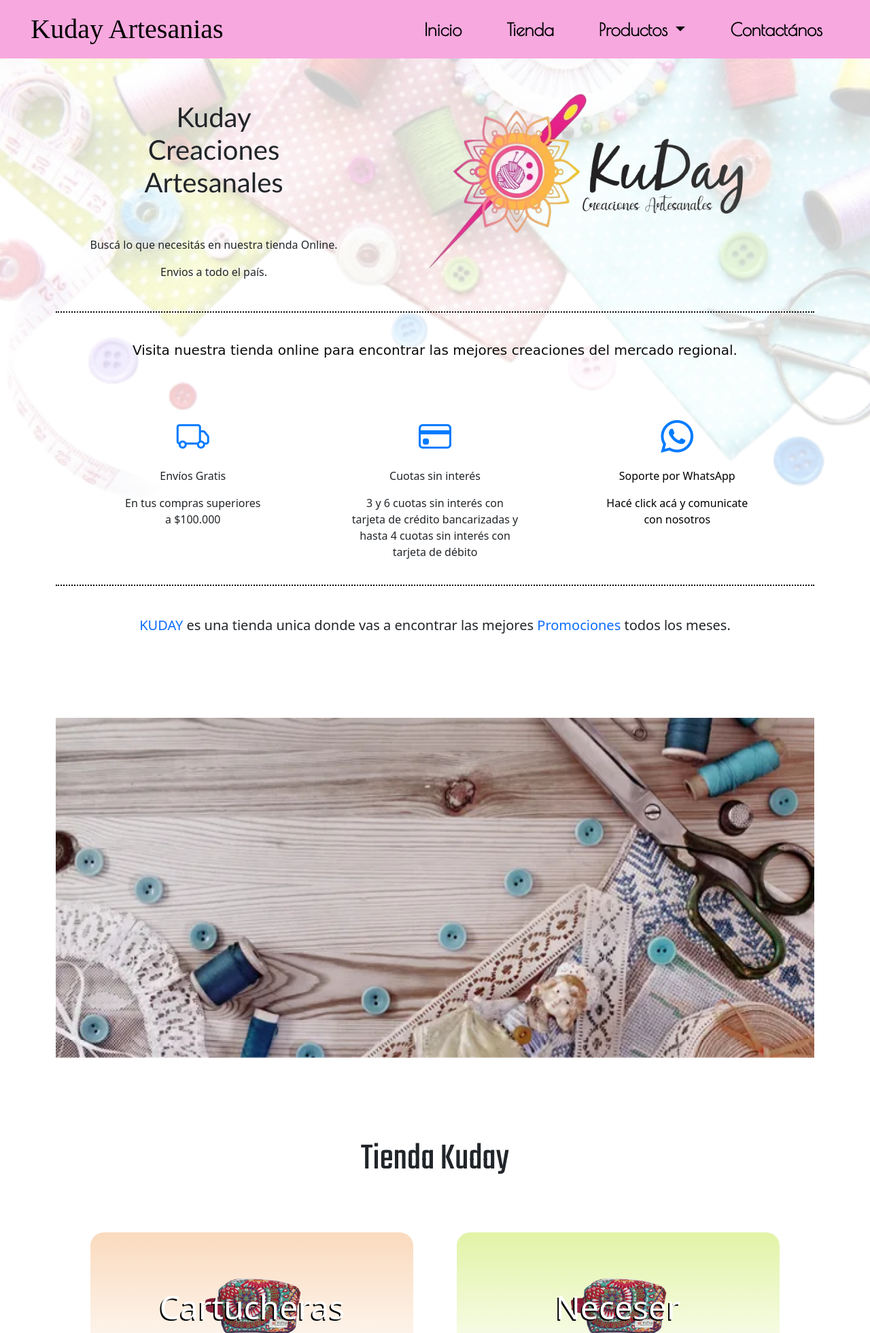
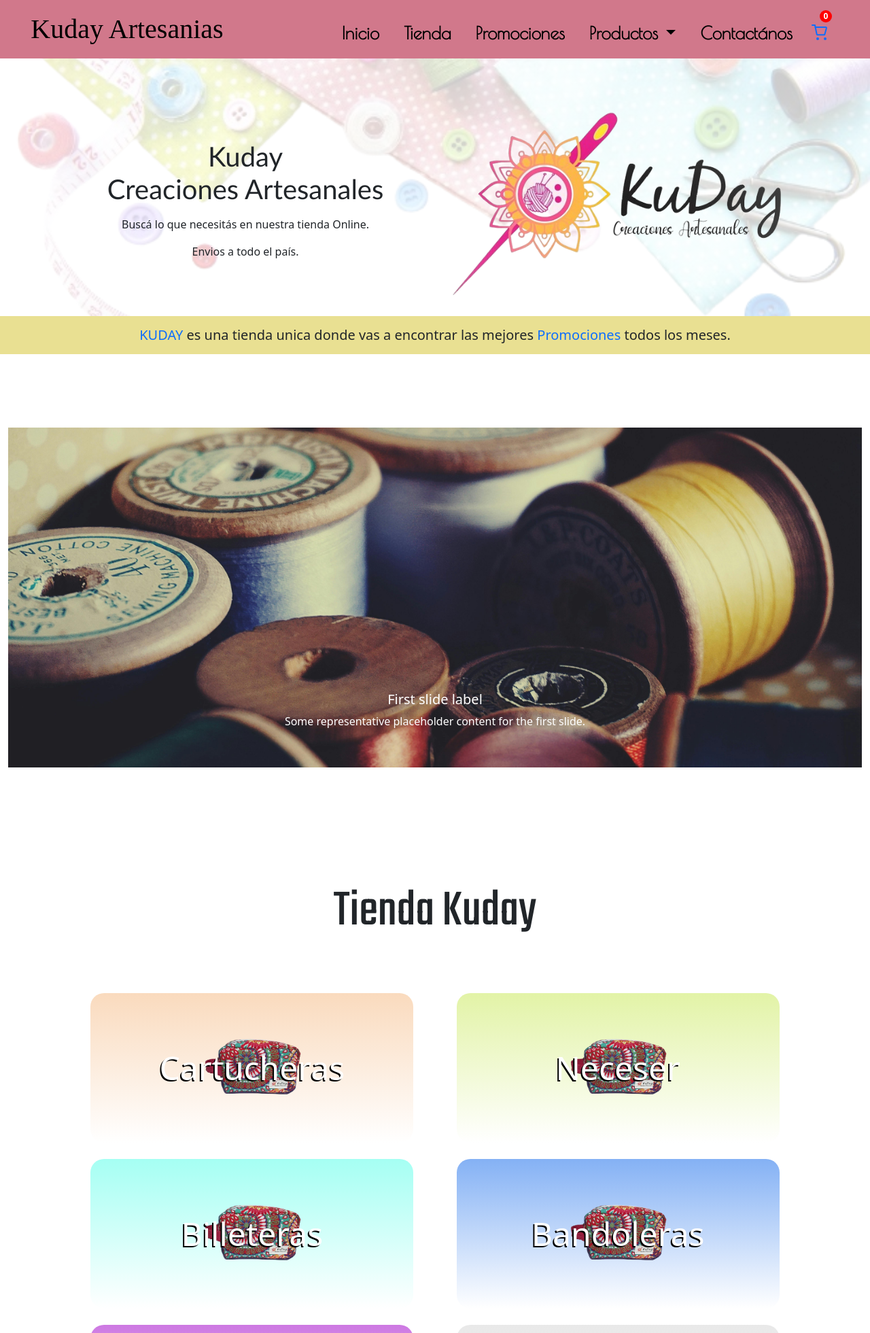
Before and after one commit to jahcr1/kudaySTORE, a PHP site: page / in a window 1280 px wide. Shown: the top 1961 px of the page at 68% size. Run offline with PHP 8.4, Linux system fonts and the light colour scheme; data that the repository does not hold is empty; some web fonts are replaced.

Commit message:
UPD de seccion footer con googlemaps y estilos, seccion inicio y fotos del carrusel

```diff
--- a/CSS/styles.css
+++ b/CSS/styles.css
@@ -65,7 +67,7 @@ font-family: "Poiret One", sans-serif; 8
 */
 .index-nav {
   width: 100%;
-  background-color: rgba(247, 168, 223, 1);
+  background-color: rgb(209, 120, 139);
   height: auto;
 }
 
@@ -93,7 +95,7 @@ a.marca:hover {
 }
 
 li.nav-item a.nav-link {
-  display: inline-block;
+
   color: black !important;
   font-size: 1.6rem;
   font-family: "Poiret One", sans-serif;
@@ -104,17 +106,44 @@ li.nav-item a.nav-link:hover {
   color: white !important;
 }
 
-.boton-nav {
-  font-family: Cambria, Cochin, Georgia, Times, "Times New Roman", serif;
-  font-size: 16px;
-  color: white !important;
-}
+
+/* Estilo base para todos los nav-items */
+.navbar-nav .nav-item {
+  display: flex; /* Asegura que todos los elementos se alineen correctamente */
+  align-items: center; /* Centra verticalmente el contenido dentro del contenedor */
+  justify-content: flex-start; /* Alinea el contenido al inicio horizontalmente */
+  margin: 10px 0 0 20px; /* Evita márgenes adicionales que puedan desalinear */
+}
+
+/* Estilo específico para el ícono del carrito */
+.cart-item .cart-icon {
+  display: flex; /* Asegura que el ícono y el contador estén en línea */
+  align-items: center; /* Centra verticalmente el ícono y el contador */
+  gap: 0.5rem; /* Añade un espacio uniforme entre el ícono y el contador */
+  text-decoration: none; /* Elimina subrayado en el enlace */
+}
+
+/* Ajustes del contador */
+#cart-count {
+  display: inline-block; /* Asegura que el contador se mantenga al lado del ícono */
+  background-color: #f00; /* Fondo rojo para destacarlo (opcional) */
+  color: #fff; /* Texto blanco */
+  border-radius: 50%; /* Forma de círculo */
+  padding: 0.2rem 0.5rem; /* Espaciado interno */
+  font-size: 0.8rem; /* Tamaño ajustado */
+  font-weight: bold; /* Destaca el número */
+  line-height: 1; /* Ajusta la altura del texto */
+  text-align: center; /* Centra el texto dentro del círculo */
+
+}
+
+
 
 /*=====================================*/
 /*========= SECCION INICIO ============*/
 /*=====================================*/
 #inicio {
-  margin: 50px 0 50px 0;
+  margin: 80px 0 50px 0;
   padding-top: 50px;
 
   background-image: linear-gradient(
@@ -127,6 +156,15 @@ li.nav-item a.nav-link:hover {
   background-position: center;
 }
 
+div#box_inicio {
+  display: flex;
+  flex-direction: row;
+  flex-wrap: wrap;
+  justify-content: space-between;
+
+}
+
+
 #logo_texto {
   font-family: "Trebuchet MS", "Lucida Sans Unicode", "Lucida Grande",
     "Lucida Sans", Arial, sans-serif;
@@ -141,55 +179,9 @@ div#presentacion {
   align-items: center;
 }
 
-#texto_presentacion {
-  width: auto;
-  height: auto;
-  margin-top: 30px;
-  margin-bottom: 30px;
-  box-sizing: border-box;
-  border-top: 2px dotted black;
-  border-bottom: 2px dotted black;
-}
-p#eslogan {
-  box-sizing: border-box;
-  font-family: "Dancing Script", cursive;
-  color: #0c0c0c;
-  font-size: 20px;
-  padding: 40px 0;
-  text-align: center;
-}
-
-.icon-box {
-  text-align: center;
-  padding: 20px;
-}
-
-.icon-box i {
-  font-size: 3rem;
-  color: #007bff;
-}
-
-.icon-box p {
-  margin-top: 10px;
-  font-size: 1rem;
-  text-wrap:pretty ;
-}
-
-.carousel-control-prev-icon {
-  background-color: #e079ee; /* Cambia el color de fondo */
-  width: 40px;              /* Cambia el ancho del icono */
-  height: 40px;             /* Cambia la altura del icono */
-  border-radius: 50%;       /* Haz que el icono sea circular */
-  background-size: 50%;     /* Ajusta el tamaño del ícono interno */
-}
-
-/* Estilo para el icono "Siguiente" */
-.carousel-control-next-icon {
-  background-color: #e079ee; /* Cambia el color de fondo */
-  width: 40px;              /* Cambia el ancho del icono */
-  height: 40px;             /* Cambia la altura del icono */
-  border-radius: 50%;       /* Haz que el icono sea circular */
-  background-size: 50%;     /* Ajusta el tamaño del ícono interno */
+#minibanner {
+  background-color: #e9e092;
+
 }
 
 /*=====================================*/
@@ -227,8 +219,17 @@ font-family: "Mystery Quest", serif; 8
 font-family: "Fuzzy Bubbles", serif; 8
 font-family: "Poiret One", sans-serif; 8
 */
+
+section#tienda-index {
+  margin: 150px 0 0 0;
+}
+
+#titulo_tienda {
+  scroll-margin-top: 100px;
+}
+
 h3.titulo {
-  font-size: 3.5rem;
+  font-size: 4.8rem;
   font-family: "Teko", sans-serif;
   font-weight: normal;
 }
@@ -796,6 +801,75 @@ h3.titulo {
   background: linear-gradient(to left, rgba(255, 255, 255, 1), rgba(255, 255, 255, 0));
 }
 
+/*=====================================*/
+/*========= SECCION INFO ==============*/
+/*=====================================*/
+
+section#info {
+  margin: 100px 0;
+}
+
+#texto_presentacion {
+  overflow-x: hidden;
+  width: auto;
+  height: 450px;
+  margin-top: 30px;
+  margin-bottom: 30px;
+  box-sizing: border-box;
+  border-top: 0px dotted black;
+  border-bottom: 0px dotted black;
+
+  background: linear-gradient(rgba(255, 255, 255, 0.8), rgba(255, 255, 255, 0.8)), url('../images/fondos/p2.jpg');
+  background-size: cover; /* Escala la imagen para cubrir todo el área */
+  background-repeat: no-repeat;
+  background-position: center;
+  filter: grayscale(0%); /* Convierte la imagen en blanco y negro */
+
+}
+p#eslogan {
+  box-sizing: border-box;
+  font-family: "Dancing Script", cursive;
+  color: #0c0c0c;
+  font-size: 20px;
+  padding: 40px 15px;
+  text-align: center;
+}
+
+.icon-box {
+  text-align: center;
+  padding: 20px;
+}
+
+.icon-box i {
+  font-size: 3rem;
+  color: #007bff;
+}
+
+.icon-box p {
+  margin-top: 10px;
+  font-size: 1rem;
+  text-wrap: pretty;
+  padding: 10px;
+}
+
+.carousel-control-prev-icon {
+  background-color: #e079ee; /* Cambia el color de fondo */
+  width: 40px;              /* Cambia el ancho del icono */
+  height: 40px;             /* Cambia la altura del icono */
+  border-radius: 50%;       /* Haz que el icono sea circular */
+  background-size: 50%;     /* Ajusta el tamaño del ícono interno */
+}
+
+/* Estilo para el icono "Siguiente" */
+.carousel-control-next-icon {
+  background-color: #e079ee; /* Cambia el color de fondo */
+  width: 40px;              /* Cambia el ancho del icono */
+  height: 40px;             /* Cambia la altura del icono */
+  border-radius: 50%;       /* Haz que el icono sea circular */
+  background-size: 50%;     /* Ajusta el tamaño del ícono interno */
+}
+
+
 
 /*=====================================*/
 /*========= SECCION FOOTER ============*/
--- a/index.php
+++ b/index.php
@@ -1,3 +1,7 @@
+<?php
+session_start();
+$cartCount = isset($_SESSION['cart']) ? array_sum($_SESSION['cart']) : 0;
+?>
 <!DOCTYPE html>
 <html lang="es">
 
@@ -25,7 +29,6 @@
 <body class="index-body">
 
   <header>
-
     <nav class="navbar navbar-expand-lg index-nav fixed-top">
       <div class="container-fluid">
         <a class="navbar-brand marca align-self-center text-center" href="index.php#inicio">Kuday Artesanias</a>
@@ -39,7 +42,10 @@
               <a class="nav-link active boton-nav" href="index.php#inicio">Inicio</a>
             </li>
             <li class="nav-item">
-              <a class="nav-link active boton-nav" aria-current="page" href="vistas/promociones.php">Tienda</a>
+              <a class="nav-link active boton-nav" aria-current="page" href="index.php#titulo_tienda">Tienda</a>
+            </li>
+            <li class="nav-item">
+              <a class="nav-link active boton-nav" href="index.php#titulo_promociones">Promociones</a>
             </li>
             <li class="nav-item dropdown">
               <a class="nav-link dropdown-toggle active boton-nav" href="tienda.php" role="button" data-bs-toggle="dropdown" aria-expanded="false">
@@ -59,11 +65,24 @@
                 <li><a class="dropdown-item" href="vistas/bandoleras.php">Bandoleras</a></li>
                 <hr class="dropdown-divider">
                 <li><a class="dropdown-item" href="vistas/varios.php">Varios</a></li>
+                <hr class="dropdown-divider">
+                <li><a class="dropdown-item" href="vistas/promociones.php">Promociones</a></li>
               </ul>
             </li>
             <li class="nav-item">
-              <a class="nav-link active boton-nav" href="#">Contactános</a>
+              <a class="nav-link active boton-nav" href="index.php#seccion_footer">Contactános</a>
             </li>
+            <li class="nav-item cart-item">
+              <a href="./carrito.php" class="cart-icon">
+                <svg xmlns="http://www.w3.org/2000/svg" width="24" height="24" viewBox="0 0 24 24" fill="none" stroke="currentColor" stroke-width="2" stroke-linecap="round" stroke-linejoin="round" class="icon icon-cart">
+                  <circle cx="9" cy="21" r="1"></circle>
+                  <circle cx="20" cy="21" r="1"></circle>
+                  <path d="M1 1h4l2.68 13.39a1 1 0 0 0 1 .86h9.72a1 1 0 0 0 1-.76l2.54-9.24a1 1 0 0 0-.96-1.24H5.21"></path>
+                </svg>
+                <span id="cart-count"><?php echo $cartCount; ?></span>
+              </a>
+            </li>
+
           </ul>
         </div>
       </div>
@@ -72,95 +91,51 @@
   </header>
 
   <section id="inicio">
-    <div class="container text-center mx-auto">
-      <div class="d-flex">
-        <div class="col-5">
-          <h1 class="mx-auto text-center p-5"><span id="logo_texto">Kuday<br>Creaciones Artesanales</span></h1>
+    <div class="container text-center">
+      <div class="d-flex" id="box_inicio">
+        <div class="col-xl-5 col-lg-5 col-md-5 col-sm-4 align-self-center mx-auto">
+          <h1 class="mx-auto text-center p-2"><span id="logo_texto">Kuday<br>Creaciones Artesanales</span></h1>
           <p>Buscá lo que necesitás en nuestra tienda Online.</p>
           <p>Envios a todo el país.</p>
         </div>
 
-        <div class="container col-6" id="presentacion">
+        <div class="col-xl-6 col-lg-5 col-md-5 col-sm-8" id="presentacion">
           <img src="images/logo/logo.png" class="logo object-fit-cover " alt="logo">
         </div>
 
       </div>
-      <article id="texto_presentacion" class="text-center mx-auto">
-        <p id="eslogan">Visita nuestra tienda online para encontrar las mejores creaciones del mercado regional.</p>
 
-        <!-- Contenedor para pantallas grandes -->
-        <div class="row desktop-container justify-content-evenly">
-          <div class="col-md-3 icon-box">
-              <i class="bi bi-truck"></i>
-              <p>Envíos Gratis</p>
-              <p>En tus compras superiores a $100.000</p>
+
     </div>
-          <div class="col-md-3 icon-box">
-              <i class="bi bi-credit-card"></i>
-              <p>Cuotas sin interés</p>
-              <p>3 y 6 cuotas sin interés con tarjeta de crédito bancarizadas y hasta 4 cuotas sin interés con tarjeta de débito</p>
-          </div>
-          <a href="https://wa.me/1234567890" target="_blank" class="col-md-3 icon-box text-decoration-none" style="color:black">
-              <i class="bi bi-whatsapp"></i>
-              <p>Soporte por WhatsApp</p>
-              <p>Hacé click acá y comunicate con nosotros</p>
-          </a>
-        </div>
-
-        <!-- Carrusel para pantallas pequeñas -->
-        <div id="iconCarousel" class="carousel slide carousel-container" data-bs-ride="carousel">
-            <div class="carousel-inner">
-                <div class="carousel-item active">
-                    <div class="text-center icon-box">
-                      <i class="bi bi-truck"></i>
-                      <p>Envíos Gratis</p>
-                      <p>En tus compras superiores a $100.000</p>
-                    </div>
-                </div>
-                <div class="carousel-item">
-                    <div class="text-center icon-box">
-                      <i class="bi bi-credit-card"></i>
-                      <p>Cuotas sin interés</p>
-                      <p>3 y 6 cuotas sin interés con tarjeta de crédito bancarizadas y hasta 4 cuotas sin interés con tarjeta de débito</p>
-                    </div>
-                </div>
-                <div class="carousel-item">
-                    <a href="https://wa.me/1234567890" target="_blank" class="text-decoration-none text-center icon-box d-block" style="color:black">
-                      <i class="bi bi-whatsapp"></i>
-                      <p>Soporte por WhatsApp</p>
-                      <p>Hacé click acá y comunicate con nosotros</p>
-                    </a>
-                </div>
-            </div>
-            <button class="carousel-control-prev" type="button" data-bs-target="#iconCarousel" data-bs-slide="prev">
-                <span class="carousel-control-prev-icon" aria-hidden="true"></span>
-                <span class="visually-hidden">Anterior</span>
-            </button>
-            <button class="carousel-control-next" type="button" data-bs-target="#iconCarousel" data-bs-slide="next">
-                <span class="carousel-control-next-icon" aria-hidden="true"></span>
-                <span class="visually-hidden">Siguiente</span>
-            </button>
-        </div>
-      </article>
-      <div class="w-100 text-center mx-auto" id="promo">
+    <div class="text-center mx-auto" id="minibanner">
         <h2 class="fs-5 p-3"><span class="text-primary">KUDAY</span> es una tienda unica donde vas a encontrar las mejores <span class="text-primary text-center"> Promociones</span> todos los meses.</h2>
-      </div>
       </div>
   </section>
 
-
   <section class="carrusel" style="margin-top: 100px;">
-    <div class="container">
+    <div class="container-fluid">
       <div id="carouselExampleSlidesOnly" class="carousel slide car pt-2 pb-3" data-bs-ride="carousel">
         <div class="carousel-inner carusel-index">
           <div class="carousel-item active" data-bs-interval="4000">
-            <img src="images/carousel/carusel1.jpg" class="foto-carousel d-block w-100 img-fluid object-fit-cover" alt="slide1">
+            <img src="images/carousel/hilos60003300.jpg" class="foto-carousel d-block w-100 img-fluid object-fit-cover" alt="slide1">
+            <div class="carousel-caption d-none d-md-block">
+              <h5>First slide label</h5>
+              <p>Some representative placeholder content for the first slide.</p>
+            </div>
           </div>
           <div class="carousel-item" data-bs-interval="4000">
-            <img src="https://picsum.photos/1200/600" class="foto-carousel d-block w-100 img-fluid object-fit-cover" alt="slide2">
+            <img src="images/carousel/baner2.jpg" class="foto-carousel d-block w-100 img-fluid object-fit-cover" alt="slide2">
+            <div class="carousel-caption d-none d-md-block">
+              <h5>First slide label</h5>
+              <p>Some representative placeholder content for the first slide.</p>
+            </div>
           </div>
           <div class="carousel-item" data-bs-interval="4000">
-            <img src="https://picsum.photos/1200/700" class="foto-carousel d-block w-100 img-fluid object-fit-cover" alt="slide3">
+            <img src="images/carousel/baner3.jpg" class="foto-carousel d-block w-100 img-fluid object-fit-cover" alt="slide3">
+            <div class="carousel-caption d-none d-md-block">
+              <h5>First slide label</h5>
+              <p>Some representative placeholder content for the first slide.</p>
+            </div>
           </div>
         </div>
       </div>
@@ -168,9 +143,8 @@
     </div>
   </section>
 
-
   <section id="tienda-index">
-    <h3 class="text-center titulo" style="margin-top: 100px;">Tienda Kuday</h3>
+    <h3 class="text-center titulo" style="margin-top: 100px;" id="titulo_tienda">Tienda Kuday</h3>
     <div class="container" style="margin-top: 50px; padding-bottom:150px;">
 
       <div class="mainbox-store row justify-content-evenly">
@@ -244,66 +218,170 @@
     </div>
   </section>
 
-
   <section id="promociones" class="slider-container">
-    <h3 class="titulo">Nuestras promociones</h3>
+    <h3 class="titulo" id="titulo_promociones">Nuestras promociones</h3>
 
     <div class="slider-wrapper">
       <div class="slider">
         <div class="slider-track">
-          <div class="slider-item"><img src="./images/promociones/promo2.png" alt="Imagen 2"></div>
-          <div class="slider-item"><img src="./images/promociones/promo1.png" alt="Imagen 1"></div>
-          <div class="slider-item"><img src="./images/promociones/promo2.png" alt="Imagen 2"></div>
-          <div class="slider-item"><img src="./images/promociones/promo3.png" alt="Imagen 3"></div>
+          <!-- Consultamos los productos con categoria_id = 8 -->
+          <?php
+          include('./componentes/conexion.php');
+          // Consulta SQL con límite de 10 productos
+          $consultar_productos = mysqli_query(
+            $conexion,
+            "SELECT p.*, c.nombre AS categoria_nombre
+                     FROM productos p
+                     JOIN categorias c ON p.categoria_id = c.id
+                     WHERE p.categoria_id = '8'
+                     LIMIT 10"
+          );
+
+          // Iteramos los productos
+          while ($listar_productos = mysqli_fetch_assoc($consultar_productos)) {
+          ?>
+            <div class="slider-item">
+              <!-- Verificamos si tiene imagen -->
+              <?php if (!empty($listar_productos['ci_imagen_producto'])): ?>
+                <?php
+                $img_data = base64_encode($listar_productos['ci_imagen_producto']);
+                $img_type = $listar_productos['formato_imagen'];
+                echo "<img src='data:$img_type;base64,$img_data' alt='Imagen del producto'>";
+                ?>
+              <?php else: ?>
+                <p>Sin imagen disponible</p>
+              <?php endif; ?>
+              <!-- Título del producto -->
+              <h5 class="mt-2"><?php echo $listar_productos['nombre']; ?></h5>
+              <!-- Botón que lleva a la página del producto -->
+              <button class="btn btn-primary mt-2" onclick="window.location.href='./producto.php?id=<?php echo $listar_productos['id']; ?>'">
+                Ver más
+              </button>
+            </div>
+          <?php } ?>
         </div>
       </div>
     </div>
   </section>
 
+
   <section id="info">
-    <div class="container-fluid row">
+    <div>
+      <article id="texto_presentacion" class="text-center mx-auto">
+        <p id="eslogan">Visita nuestra tienda online para encontrar las mejores creaciones del mercado regional.</p>
 
+        <!-- Contenedor para pantallas grandes -->
+        <div class="row desktop-container justify-content-evenly">
+          <div class="col-md-3 icon-box">
+            <i class="bi bi-truck"></i>
+            <p>Envíos Gratis</p>
+            <p>En tus compras superiores a $100.000</p>
+          </div>
+          <div class="col-md-3 icon-box">
+            <i class="bi bi-credit-card"></i>
+            <p>Cuotas sin interés</p>
+            <p>3 y 6 cuotas sin interés con tarjeta de crédito bancarizadas y hasta 4 cuotas sin interés con tarjeta de débito</p>
+          </div>
+          <a href="https://wa.me/1234567890" target="_blank" class="col-md-3 icon-box text-decoration-none" style="color:black">
+            <i class="bi bi-whatsapp"></i>
+            <p>Soporte por WhatsApp</p>
+            <p>Hacé click acá y comunicate con nosotros</p>
+          </a>
+        </div>
+
+        <!-- Carrusel para pantallas pequeñas -->
+        <div id="iconCarousel" class="carousel slide carousel-container" data-bs-ride="carousel">
+          <div class="carousel-inner">
+            <div class="carousel-item active">
+              <div class="text-center icon-box">
+                <i class="bi bi-truck"></i>
+                <p>Envíos Gratis</p>
+                <p>En tus compras superiores a $100.000</p>
+              </div>
+            </div>
+            <div class="carousel-item">
+              <div class="text-center icon-box">
+                <i class="bi bi-credit-card"></i>
+                <p>Cuotas sin interés</p>
+                <p>3 y 6 cuotas sin interés con tarjeta de crédito bancarizadas y hasta 4 cuotas sin interés con tarjeta de débito</p>
+              </div>
+            </div>
+            <div class="carousel-item">
+              <a href="https://wa.me/1234567890" target="_blank" class="text-decoration-none text-center icon-box d-block" style="color:black">
+                <i class="bi bi-whatsapp"></i>
+                <p>Soporte por WhatsApp</p>
+                <p>Hacé click acá y comunicate con nosotros</p>
+              </a>
+            </div>
+          </div>
+          <button class="carousel-control-prev" type="button" data-bs-target="#iconCarousel" data-bs-slide="prev">
+            <span class="carousel-control-prev-icon" aria-hidden="true"></span>
+            <span class="visually-hidden">Anterior</span>
+          </button>
+          <button class="carousel-control-next" type="button" data-bs-target="#iconCarousel" data-bs-slide="next">
+            <span class="carousel-control-next-icon" aria-hidden="true"></span>
+            <span class="visually-hidden">Siguiente</span>
+          </button>
+        </div>
+      </article>
     </div>
   </section>
 
-
-  <footer class="footer">
+  <footer class="footer" id="seccion_footer">
     <main class="container-fluid">
       <div class="row contenedor_footer">
-                <div class="col-xl-3 col-md-3 col-sm-10 p-2">
-                    <h6 class="h6-footer"><i class="bi bi-tencent-qq pinguin"></i>  CONTÁCTANOS</h6>
+
+        <div class="col-xl-5 col-lg-5 col-md-5 col-sm-10 p-2 pb-5">
+
+          <h6 class="h6-footer"><i class="bi bi-tencent-qq pinguin"></i> CONTÁCTANOS</h6>
           <div class="box_1">
-                      <p class="p-footer"><i class="bi bi-telephone-fill tel"></i>   +54 9 0297 432-1429</p>
-                      <p class="p-footer"><i class="bi bi-whatsapp wsp"></i>   +54 9 0297 432-1429</p>
-                      <p class="p-footer"><i class="bi bi-geo-alt-fill ubic"></i>   Gral. Araóz de Lamadrid 425</p>
+            <p class="p-footer"><i class="bi bi-telephone-fill tel"></i> +54 9 0297 432-1429</p>
+            <p class="p-footer"><i class="bi bi-whatsapp wsp"></i> +54 9 0297 432-1429</p>
+            <p class="p-footer"><i class="bi bi-geo-alt-fill ubic"></i> Gral. Araóz de Lamadrid 425</p>
+
+            <!-- Mini mapa responsive -->
+            <div class="map-container">
+              <a
+                href="https://www.google.com/maps?q=-31.409736861796983,-64.16100064468557&z=17"
+                target="_blank"
+                title="Abrir ubicación en Google Maps">
+                <iframe
+                  src="https://www.google.com/maps/embed?pb=!1m18!1m12!1m3!1d3664.3467339192976!2d-64.16100064468557!3d-31.409736861796983!2m3!1f0!2f0!3f0!3m2!1i1024!2i768!4f13.1!3m3!1m2!1s0x0:0x0!2z-31.409736861796983_-64.16100064468557!5e0!3m2!1sen!2sar!4v1696990000000"
+                  style="border:0;"
+                  allowfullscreen=""
+                  loading="lazy"
+                  referrerpolicy="no-referrer-when-downgrade"></iframe>
+              </a>
             </div>
           </div>
-                <div class="col-xl-3 col-md-3 col-sm-6 p-2">
-                    <h6 class="h6-footer"><i class="bi bi-tencent-qq pinguin"></i>  MEDIOS DE PAGO</h6>
+        </div>
+
+        <div class="col-xl-5 col-lg-5 col-md-5 col-sm-8 p-2">
+
+          <h6 class="h6-footer"><i class="bi bi-tencent-qq pinguin"></i> MEDIOS DE PAGO</h6>
           <div class="contenedor-cards p-2">
-                        <img src="./images/cards/visa.png"  alt="mp">
+            <img src="./images/cards/visa.png" alt="mp">
             <img src="./images/cards/naranja.png" alt="visa">
             <img src="./images/cards/mercadopago2.png" alt="visa">
             <img src="./images/cards/pagofacil.png" alt="visa">
             <img src="./images/cards/efectivo.png" alt="visa">
             <img src="./images/cards/rapipago.png" alt="">
           </div>
-                </div>
-                <div class="col-xl-3 col-md-3 col-sm-6 p-2">
-                    <h6 class="h6-footer"><i class="bi bi-tencent-qq pinguin"></i>  FORMAS DE ENVIO</h6>
+
+          <h6 class="h6-footer"><i class="bi bi-tencent-qq pinguin"></i> FORMAS DE ENVIO</h6>
           <div class="contenedor-cards p-2">
             <img src="./images/cards/andreani.png" alt="">
             <img src="./images/cards/correoarg.png" alt="">
           </div>
-                </div>
-                <div class="row d-flex">
-                    <h6 class="h6-footer">SEGUINOS EN NUESTRAS REDES!</h6>
+
+          <h6 class="h6-footer" style="text-wrap: wrap!important;"><i class="bi bi-tencent-qq pinguin"></i> SEGUINOS EN NUESTRAS REDES!</h6>
           <div class="redes-icons-footer">
             <a href="https://www.facebook.com/dai.quiroga.7" target="_"><i class="bi bi-facebook fb"></i></a>
             <a href="https://www.facebook.com/dai.quiroga.7"><i class="bi bi-instagram ig"></i></a>
             <a href="https://www.facebook.com/dai.quiroga.7"><i class="bi bi-pinterest prest"></i></a>
           </div>
         </div>
+
       </div>
     </main>
 
@@ -372,9 +450,6 @@
 
     // Detectar cambios en el tamaño de la ventana
     window.addEventListener('resize', resetSlider);
-
-
-
   </script>
 
 </body>
```
Also changed, not shown: other parts of CSS/styles.css (+52 -9 lines), images/carousel/baner2.jpg (added), images/carousel/baner3.jpg (added), images/carousel/baner4.jpg (added), images/carousel/baner5.jpg (added), images/carousel/baner6.jpg (added), images/carousel/hilos60003300.jpg (added). Lines whose indentation alone changed are shown as unchanged.
